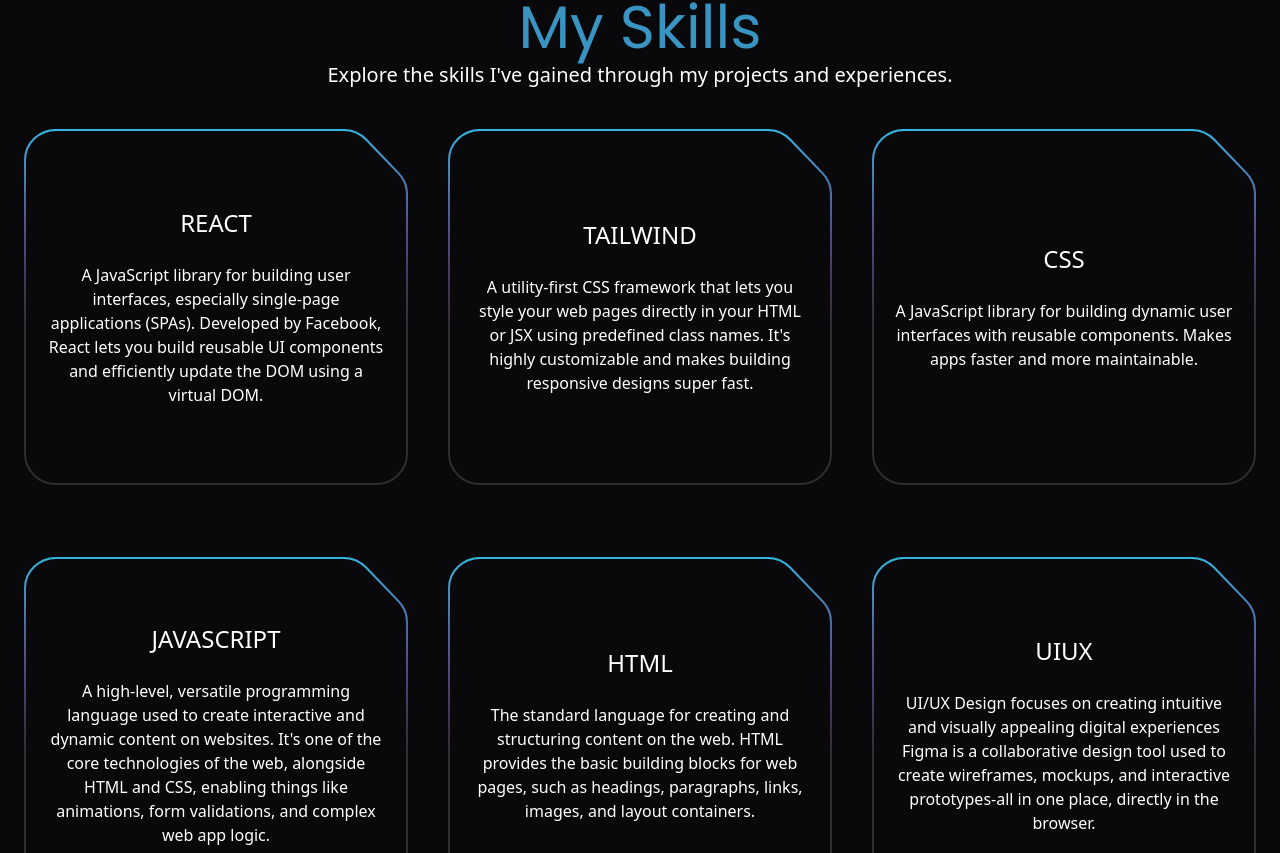
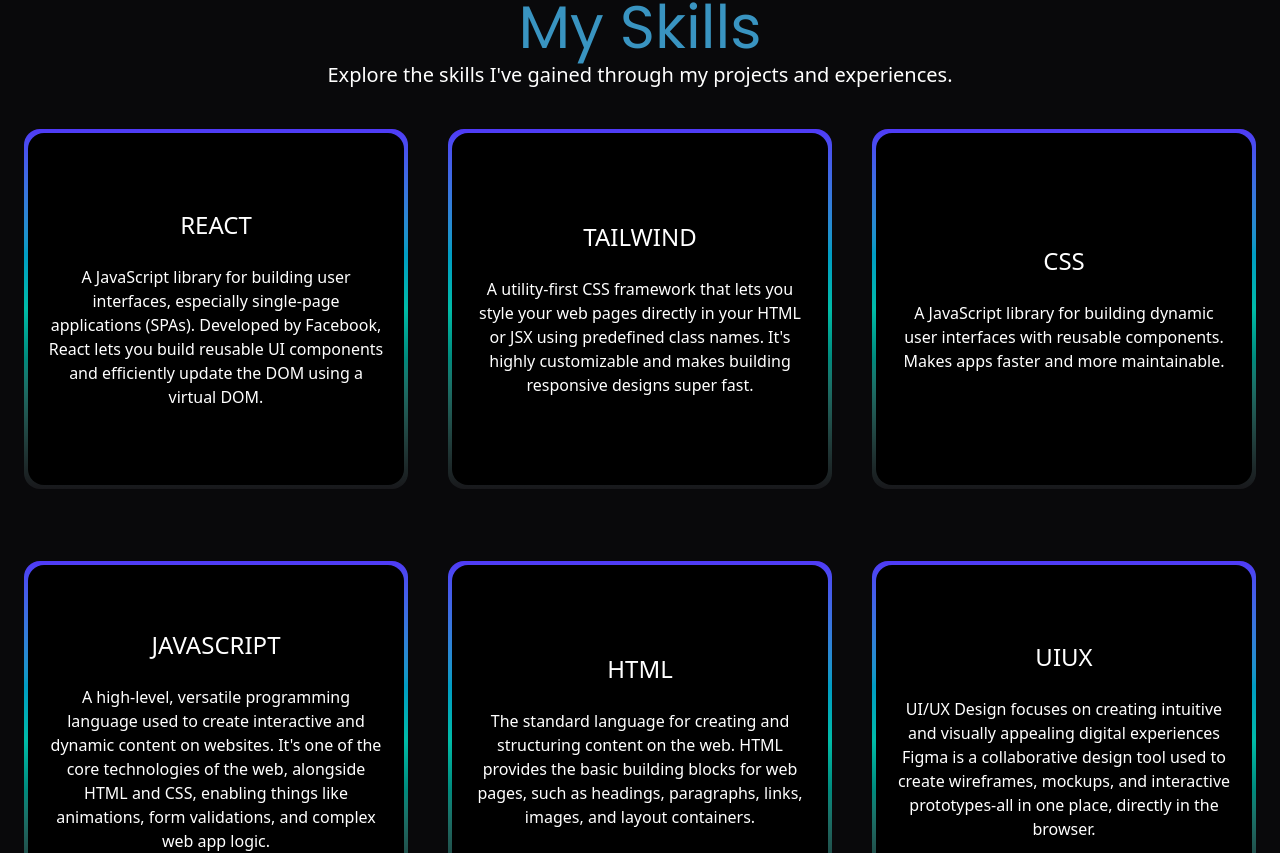
Before and after one commit to ROHITDUBEY777/My-portfolio, a React (Vite) app: page / in a window 1280 px wide. Shown: the part 1939-2792 px from the top of the page. Built offline with nearby package versions, Linux system fonts and the light colour scheme.

Commit message:
fifth commit

```diff
--- a/src/components/INFO/Skills.js
+++ b/src/components/INFO/Skills.js
@@ -1,11 +1,11 @@
-
+import cardBg from "../assets/Benefits/card.svg"
 
 export const SkillObj = [
   {
     id: "1",
     title: "REACT",
     Text:"A JavaScript library for building user interfaces, especially single-page applications (SPAs). Developed by Facebook, React lets you build reusable UI components and efficiently update the DOM using a virtual DOM.",
-    BackgroundUrl:"./src/components/assets/Benefits/card.svg",
+    BackgroundUrl:cardBg,
   },
   {
     id: "2",
--- a/src/components/sections/MySkills.jsx
+++ b/src/components/sections/MySkills.jsx
@@ -1,6 +1,7 @@
 import React from "react";
 import SkillObj from "../INFO/Skills";
 import Section from "./Section";
+import cardBg from "../assets/Benefits/card.svg"
 
 
 
@@ -16,8 +17,8 @@
         <p className=" flex  flex-col md:text-6xl text-3xl text-center  font-[Poppins]    text-[var(--foreground)]  w-full     ">My Skills</p>
          <p className="absolute flex flex-col text-center mt-9 md:mt-16 text-xl ">Explore the skills I've gained through my projects and experiences.</p>
         {SkillObj.map((item)=>(
-          <div className="block p-0.5 mt-8  bg-no-repeat bg-[length:100%_100%] w-[24rem] min-w-[18rem]  max-w-1/2 " key={item.id} style={{backgroundImage:`url(${item.BackgroundUrl})`}}>
-            <div className="flex flex-col min-h-[16rem] md:min-h-[22rem]  items-center justify-center p-5    text-center">
+          <div className="block p-1 rounded-2xl mt-8  bg-no-repeat bg-[length:100%_100%] w-[24rem] min-w-[18rem] bg-gradient-to-b from-indigo-600 via-teal-500 to-zinc-900 max-w-1/2 " key={item.id}  >
+            <div className="flex rounded-2xl bg-black flex-col min-h-[16rem] md:min-h-[22rem]  items-center justify-center p-5  text-center">
               <h5 className="md:mb-6 mb-4 md:text-2xl text-xl  ">{item.title}</h5>
 
               <p className="text-base">{item.Text}</p>
```
